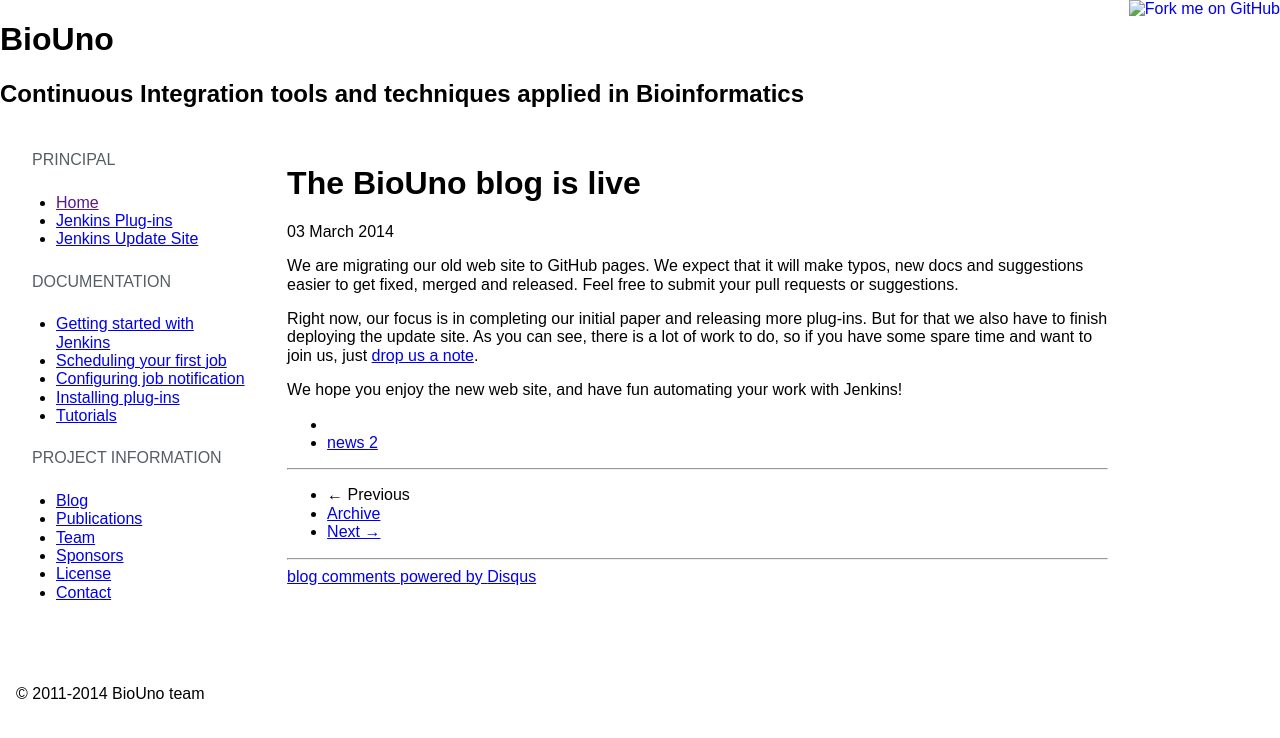
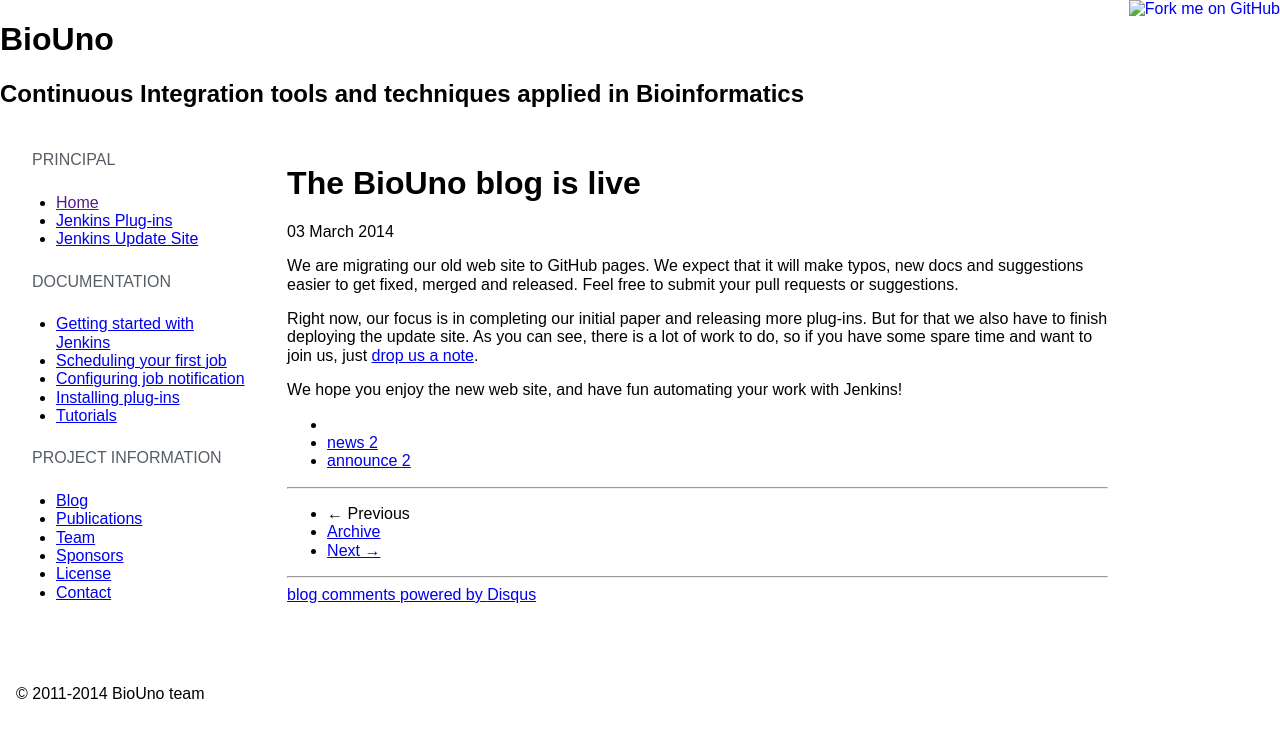
Before and after one commit to biouno/biouno.github.io, a Jekyll site: the page built from _posts/2014-03-03-the-biouno-blog-is-live.md, in a window 1280 px wide. Shown: the top 738 px of the page. Built offline with Jekyll 4.4.1, drawn with Linux system fonts in a browser that asks for light colours; nearby versions of some CDN libraries; some web fonts are replaced; library files that are not in the unit come from our copies; comment, search, counter and statistics services are not loaded.

Commit message:
Updating posts

```diff
--- a/_posts/2014-03-03-the-biouno-blog-is-live.md
+++ b/_posts/2014-03-03-the-biouno-blog-is-live.md
@@ -3,9 +3,7 @@
 title: "The BioUno blog is live"
 description: "Our first post in our brand new blog in our re-designed web site"
 category:
-tags: [
-	"news"
-]
+tags: ["news", "announce"]
 ---
 {% include JB/setup %}
 
```
Also changed, not shown: _posts/2014-03-08-announcing-the-biouno-update-center-for-jenkins-plug-ins.md (+4 -7 lines), 1 other file.
